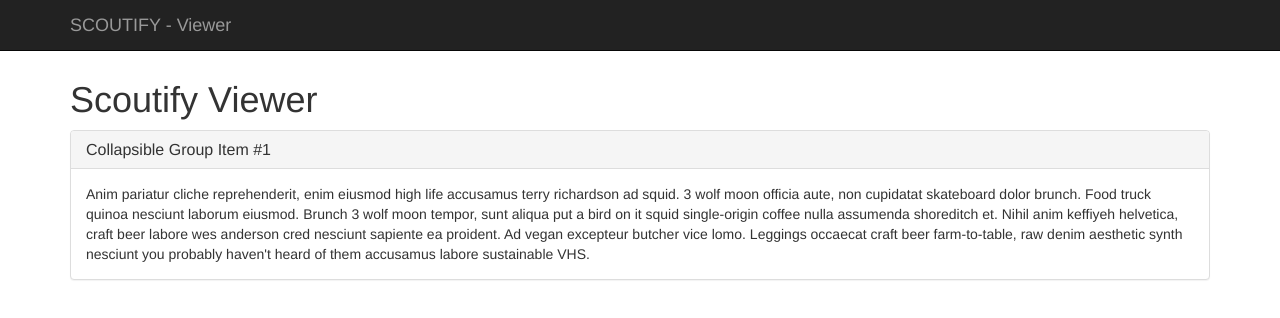
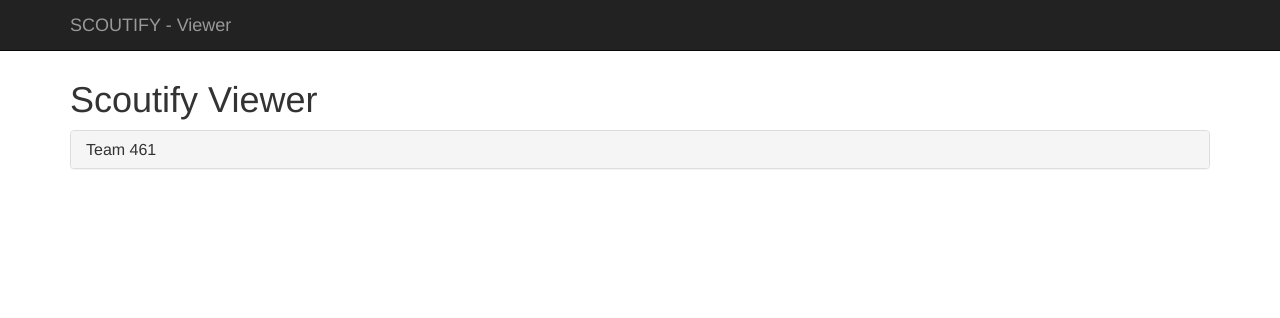
Before and after one commit to frc461/scoutify-viewer, a website: page index.html in a window 1280 px wide. Drawn offline with Linux system fonts and the light colour scheme.

Commit message:
kind of working team production

```diff
--- a/index.html
+++ b/index.html
@@ -41,9 +41,10 @@
           </div>
       </div>
       <script>
-        function new_team(team_number, disks_shot[], disks_scored[], which_goal[], teleop_disks_shot[], teleop_which_goal[], tier_climbed_to[], notes[]) {
-          panel-group.add("");
+        function new_team(team_number) {
+           $("#accordion").html("<div class='panel panel-default'><div class='panel-heading'><h4 class='panel-title'><a class='accordion-toggle' data-toggle='collapse' data-parent='#accordion'href='#collapse" + team_number + "'> Team " + team_number +"</a></h4></div><div id='collapse" + team_number + "'class='panel-collapse colapse in'> <div class='panel-body>" + team_number+"</div></div>" );
         }
+	new_team("461");
       </script>
   </body>
 </html>
```
